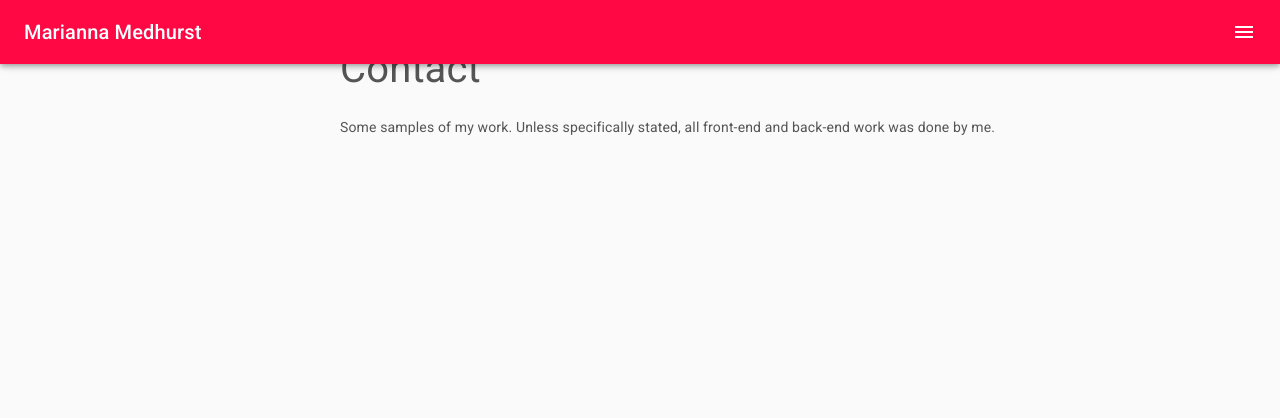
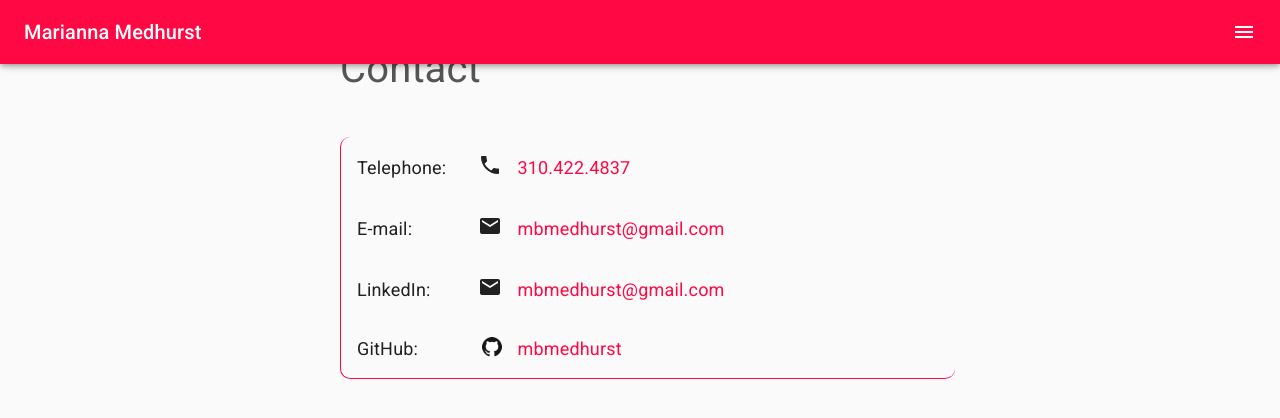
Before and after one commit to mbmedhurst/Portfolio, a React (Create React App) app: page /contact in a window 1280 px wide. Shown: the top 418 px of the page. Built offline with nearby package versions, Linux system fonts and the light colour scheme.

Commit message:
contact page styling

```diff
--- /dev/null
+++ b/src/components/Contact/Contact.js
@@ -0,0 +1,94 @@
+import React from 'react'
+import './ContactComp.css'
+import Grid from '@material-ui/core/Grid'
+import Paper from '@material-ui/core/Paper'
+import Table from '@material-ui/core/Table'
+import TableHead from '@material-ui/core/TableHead'
+import TableBody from '@material-ui/core/TableBody'
+import TableCell from '@material-ui/core/TableCell'
+import TableRow from '@material-ui/core/TableRow'
+import { makeStyles } from '@material-ui/core/styles'
+import IconButton from '@material-ui/core/IconButton'
+import Mail from '@material-ui/icons/Mail'
+import Phone from '@material-ui/icons/Phone'
+import { Tab } from '@material-ui/core';
+
+const useStyles = makeStyles(theme => ({
+    root: {
+        backgroundColor: '#153B69',
+        width: 'auto',
+        paddingRight: '5px',
+    },
+    table: {
+        borderColor: 'white'
+    },
+}))
+
+const ContactPaper = _ => {
+    const classes = useStyles();
+
+    return (
+        <>
+            <Grid container>
+                <Grid item xs={12} sm={12} id='contactCont' className='contactInfo'>
+                    <Table>
+                        <TableBody>
+                            <TableRow>
+                                <TableCell id='phoneLabel' className='contactLabel'>
+                                    Telephone:
+                                </TableCell>
+                                <TableCell id='phoneIcon' className='contactIcon'>
+                                    <Phone />
+                                </TableCell>
+                                <TableCell id='phoneTxt' className='contactText'>
+                                    310.422.4837
+                                </TableCell>
+                            </TableRow>
+                            <TableRow id='email'>
+                                <TableCell id='emailLabel' className='contactLabel'>
+                                    E-mail:
+                                </TableCell>
+                                <TableCell id='emailIcon' className='contactIcon'>
+                                    <Mail />
+                                </TableCell>
+                                <TableCell id='emailTxt' className='contactText'>
+                                    <a href='mailto:mbmedhurst@gmail.com'>
+                                        mbmedhurst@gmail.com
+                                    </a>
+                                </TableCell>
+                            </TableRow>
+                            <TableRow id='linkedIn'>
+                                <TableCell id='linkedInLabel' className='contactLabel'>
+                                    LinkedIn:
+                                </TableCell>
+                                <TableCell id='linkedInIcon' className='contactIcon'>
+                                    <Mail />
+                                </TableCell>
+                                <TableCell id='linkedInTxt' className='contactText'>
+                                    <a href='mailto:mbmedhurst@gmail.com'>
+                                        mbmedhurst@gmail.com
+                                    </a>
+                                </TableCell>
+                            </TableRow>
+                            <TableRow id='gitHub'>
+                                <TableCell id='gitLabel' className='contactLabel'>
+                                    GitHub:
+                                </TableCell>
+                                <TableCell id='gitIcon' className='contactIcon'>
+                                    <img src='./images/git3.jpg' alt='git icon'></img>
+                                </TableCell>
+                                <TableCell id='gitTxt' className='contactText'>
+                                    <a href='https://github.com/mbmedhurst'>
+                                        mbmedhurst
+                                    </a>
+                                </TableCell>
+                            </TableRow>
+                        </TableBody>
+                    </Table>
+                </Grid>
+            </Grid>
+        </>
+    )
+}
+
+export default ContactPaper
--- /dev/null
+++ b/src/components/Contact/ContactComp.css
@@ -0,0 +1,92 @@
+#contactCont {
+    margin-left: 20px;
+    margin-right: 325px;
+    border-bottom: 1px solid #ff0844;
+    border-left: 1px solid #ff0844;
+    border-radius: 10px;
+    -webkit-border-radius: 10px;
+    -moz-border-radius: 10px;
+    -ms-border-radius: 10px;
+    -o-border-radius: 10px;
+}
+
+#phoneLabel {
+    border-bottom: none;
+    font-size: 18px;
+}
+
+#emailLabel, #gitLabel, #linkedInLabel {
+    width: 50px;
+    padding-right: 10px;
+    border-bottom: none;
+    font-size: 18px;
+}
+
+#phoneIcon, #emailIcon, #gitIcon, #linkedInIcon {
+    padding-right: 15px;
+    width: 5px;
+    text-align: right;
+    border-bottom: none;
+}
+
+#phoneTxt, #emailTxt, #gitTxt, #linkedInTxt {
+    padding-left: 0px;
+    border-bottom: none;
+    font-size: 18px;
+    color: #ff0844
+}
+
+#gitHub {
+    border-bottom: none;
+}
+
+a {
+    text-decoration: none;
+    color: #ff0844;
+}
+
+/* iPhone X  */
+@media only screen
+  and (min-width: 375px)
+  and (max-width: 812px)
+  and (-webkit-min-device-pixel-ratio: 3)
+  and (orientation: portrait) {
+    #contactCont {
+        margin-left: 5px;
+        margin-right: 10px;
+    }
+    #phoneLabel {
+        border-bottom: none;
+        font-size: 14px;
+    }
+
+    #emailLabel, #gitLabel, #linkedInLabel {
+        width: 50px;
+        padding-right: 10px;
+        border-bottom: none;
+        font-size: 14px;
+    }
+
+    #phoneIcon, #emailIcon, #gitIcon, #linkedInIcon {
+        padding-right: 15px;
+        width: 5px;
+        text-align: right;
+        border-bottom: none;
+    }
+
+    #phoneTxt, #emailTxt, #gitTxt, #linkedInTxt {
+        padding-left: 0px;
+        border-bottom: none;
+        font-size: 14px;
+        color: #ff0844
+    }
+
+    #gitHub {
+        border-bottom: none;
+    }
+
+    a {
+        text-decoration: none;
+        color: #ff0844;
+    }
+}
--- /dev/null
+++ b/src/components/Contact/index.js
@@ -0,0 +1 @@
+export {default} from './Contact.js'
--- /dev/null
+++ b/src/pages/Contact/Contact.css
@@ -0,0 +1,3 @@
+.main {
+    overflow-x: auto;
+}
--- a/src/pages/Contact/Contact.js
+++ b/src/pages/Contact/Contact.js
@@ -1,20 +1,21 @@
 import React from 'react'
+import './Contact.css'
+import ContactPaper from '../../components/Contact'
 import Grid from '@material-ui/core/Grid'
-
-
 
 const Contact = _ => {
 
     return (
         <>
             <Grid container fixed>
-                <Grid item id='sidebar' sm={0} md={3}>
+                <Grid item id='sidebar' sm={0} md={3}></Grid>
+                <Grid item className='main' sm={12} md={9}>
+                    <div className='header'>Contact</div>
+                    <div className='subHeader'></div>
+                    <ContactPaper />
+                    </Grid>
                 </Grid>
-                <Grid item id='main' sm={12} md={9}>
-                    <div className='header'>Contact</div>
-                    <div className='subHeader'>Some samples of my work. Unless specifically stated, all front-end and back-end work was done by me.</div>
-                </Grid>
-            </Grid>
+
         </>
     )
 }
--- a/src/pages/Portfolio/Portfolio.css
+++ b/src/pages/Portfolio/Portfolio.css
@@ -75,6 +75,10 @@ hr {
         margin-right: 20px;
         padding-top: 10px;
     }
+    .appImg {
+        margin-top: 10px;
+        margin-bottom: 10px;
+    }
 }
 
 /* iPhone X  */
--- a/src/pages/Portfolio/Portfolio.js
+++ b/src/pages/Portfolio/Portfolio.js
@@ -32,7 +32,7 @@ const Portfolio = _ => {
                     <Paper id='appInfo' className={classes.root}>
                         <Grid container>
                             <Grid item sm={12} md={6} className='appDesc'>
-                                <Typography className='appName' variant="h5" component="h3" style={{ fontWeight: 'bold'}}>
+                                <Typography className='appName' variant="h5" component="h3" style={{ fontWeight: 'bold' }}>
                                     #Adulting
                                 </Typography>
                                 <hr></hr>
@@ -40,7 +40,7 @@ const Portfolio = _ => {
                                     An app that helps families manage household chores while teaching children that hard work pays off.
                                     <p>For this app I worked on a team with three other people. It was the final project for my Coding Bootcamp course.</p>
                                 </Typography>
-                                <Grid container sm={12}>
+                                <Grid container sm={12} className='listCont'>
                                     <Grid item sm={6}>
                                         <ul>
                                             <li className='listItem'>React</li>
@@ -58,7 +58,7 @@ const Portfolio = _ => {
                                     </Grid>
                                 </Grid>
                             </Grid>
-                            <Grid item sm={12} md={6} className='imgCont' style={{ margin: 'auto'}}>
+                            <Grid item sm={12} md={6} className='imgCont' style={{ margin: 'auto' }}>
                                 <img className='appImg' alt='Adulting Screenshot' src='./images/adulting.jpg'></img>
                             </Grid>
                         </Grid>
@@ -66,7 +66,7 @@ const Portfolio = _ => {
                     <Paper id='appInfo' className={classes.root}>
                         <Grid container>
                             <Grid item sm={12} md={6} className='appDesc'>
-                                <Typography className='appName' variant="h5" component="h3" style={{ fontWeight: 'bold'}}>
+                                <Typography className='appName' variant="h5" component="h3" style={{ fontWeight: 'bold' }}>
                                     Google Books Search
                                 </Typography>
                                 <hr></hr>
@@ -84,7 +84,7 @@ const Portfolio = _ => {
                                     </Grid>
                                 </Grid>
                             </Grid>
-                            <Grid item sm={12} md={6} className='imgCont' style={{ margin: 'auto'}}>
+                            <Grid item sm={12} md={6} className='imgCont' style={{ margin: 'auto' }}>
                                 <img className='appImg' alt='Google Books Screenshot' src='./images/googlebooks.jpg'></img>
                             </Grid>
                         </Grid>
@@ -92,7 +92,7 @@ const Portfolio = _ => {
                     <Paper id='appInfo' className={classes.root}>
                         <Grid container>
                             <Grid item sm={12} md={6} className='appDesc'>
-                                <Typography className='appName' variant="h5" component="h3" style={{ fontWeight: 'bold'}}>
+                                <Typography className='appName' variant="h5" component="h3" style={{ fontWeight: 'bold' }}>
                                     The Clicky Game
                                 </Typography>
                                 <hr></hr>
@@ -109,7 +109,7 @@ const Portfolio = _ => {
                                     </Grid>
                                 </Grid>
                             </Grid>
-                            <Grid item sm={12} md={6} className='imgCont' style={{ margin: 'auto'}}>
+                            <Grid item sm={12} md={6} className='imgCont' style={{ margin: 'auto' }}>
                                 <img className='appImg' alt='Clickygame Screenshot' src='./images/clickygame.jpg'></img>
                             </Grid>
                         </Grid>
```
Also changed, not shown: public/images/git3.jpg (added), src/assets/images/GitHub-Mark-32px.png (added). Lines whose indentation alone changed are shown as unchanged.
